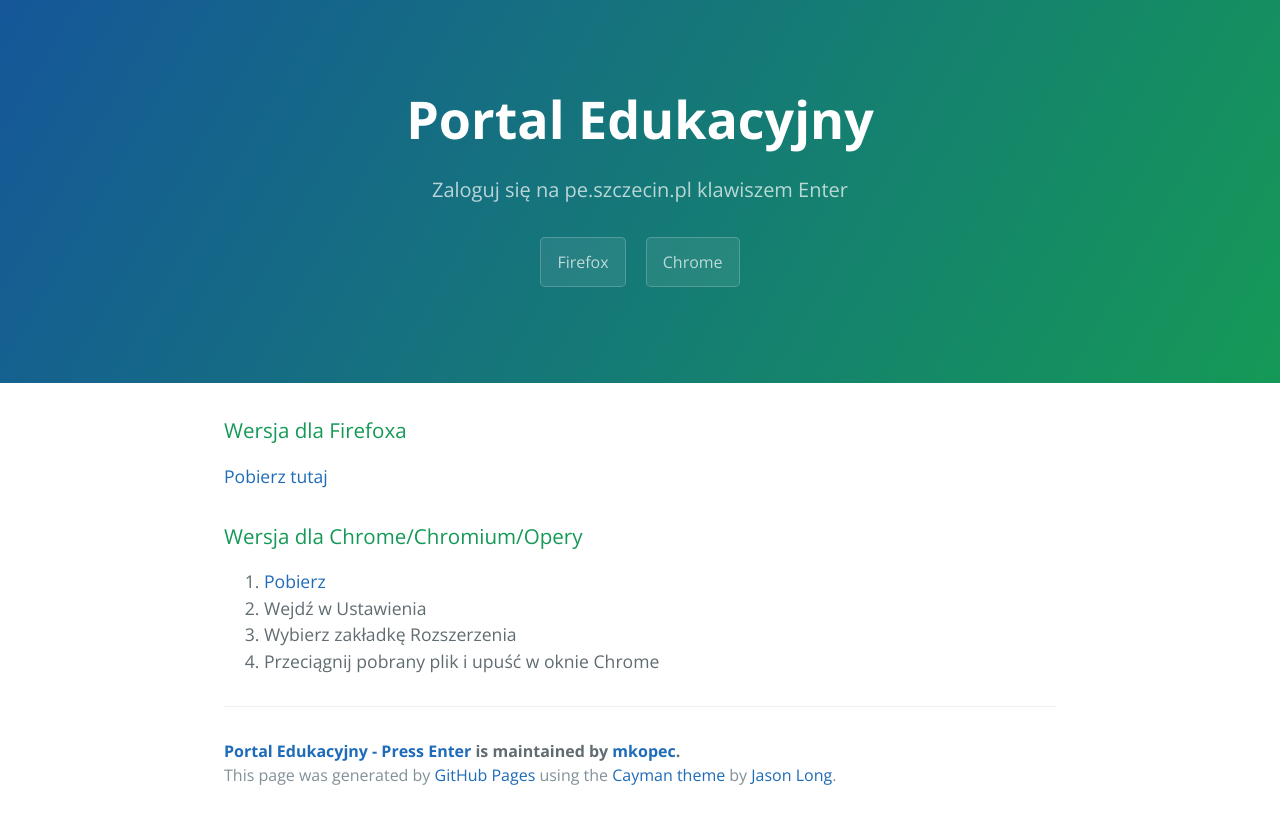
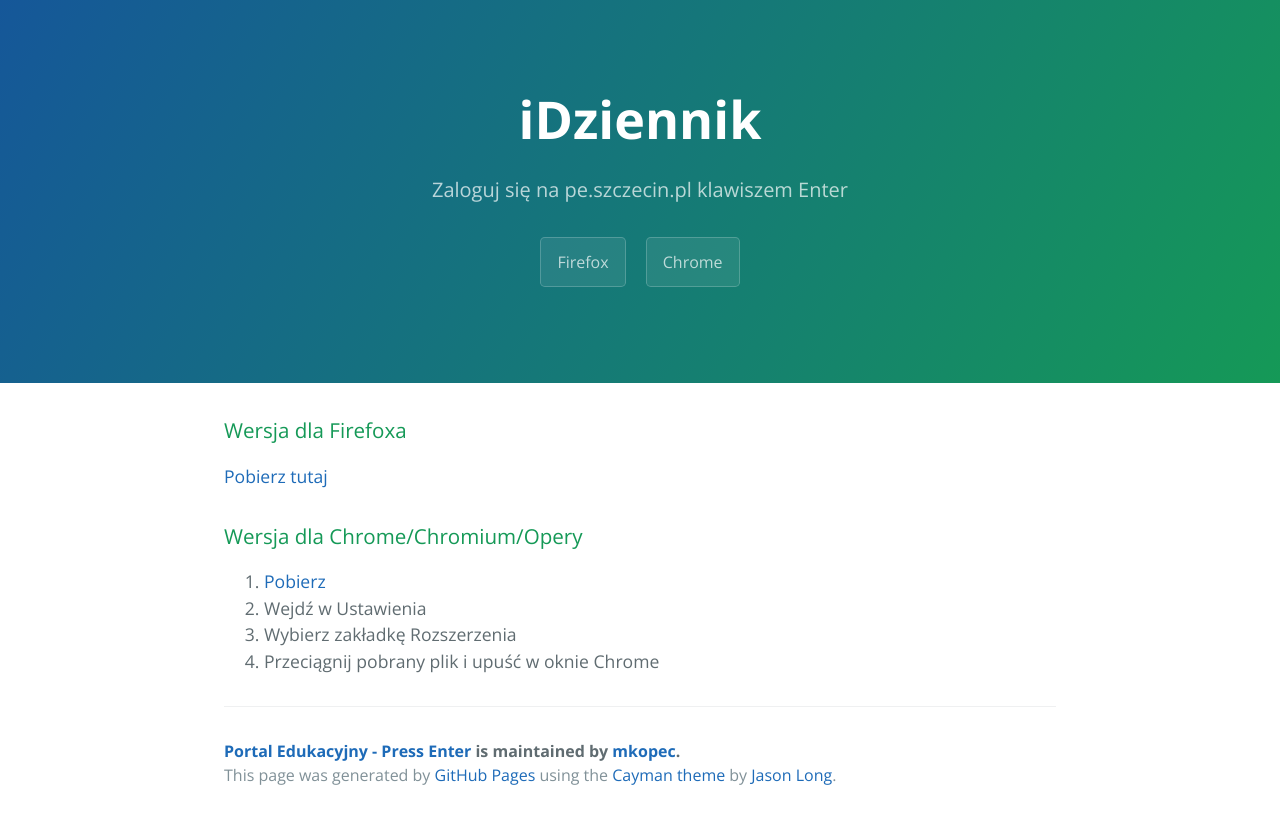
Before and after one commit to mkopec/pepe, a plain HTML site: page index.html in a window 1280 px wide. Drawn offline with nearby package versions, Linux system fonts and the light colour scheme.

Commit message:
Changed the title

```diff
--- a/index.html
+++ b/index.html
@@ -11,7 +11,7 @@
   </head>
   <body>
     <section class="page-header">
-      <h1 class="project-name">Portal Edukacyjny</h1>
+      <h1 class="project-name">iDziennik</h1>
       <h2 class="project-tagline">Zaloguj się na pe.szczecin.pl klawiszem Enter</h2>
       <a href="https://addons.mozilla.org/pl/firefox/addon/pepe/" class="btn">Firefox</a>
       <a href="https://github.com/mkopec/pepe/blob/master/bin/chrome.crx?raw=true" class="btn">Chrome</a></a>
```
